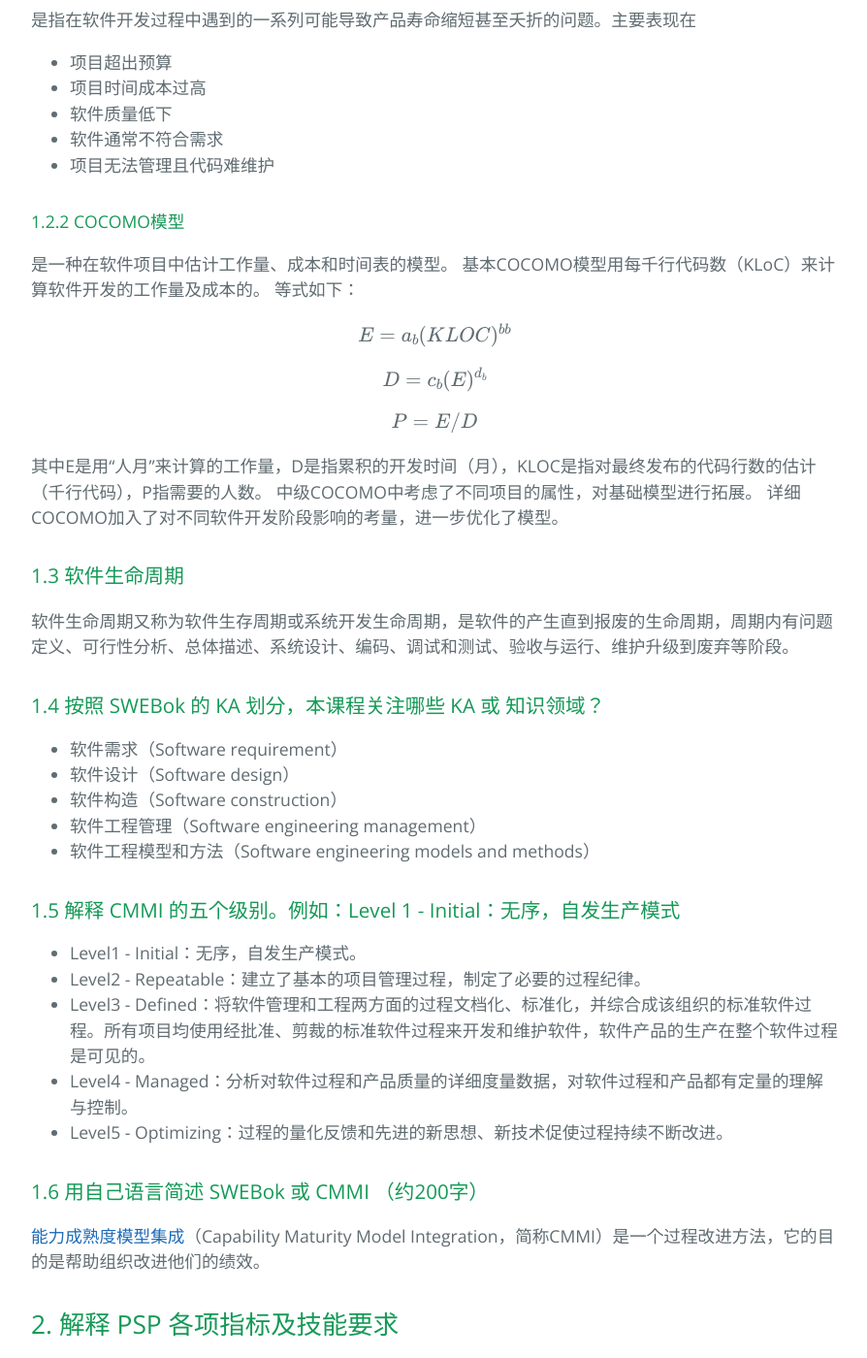
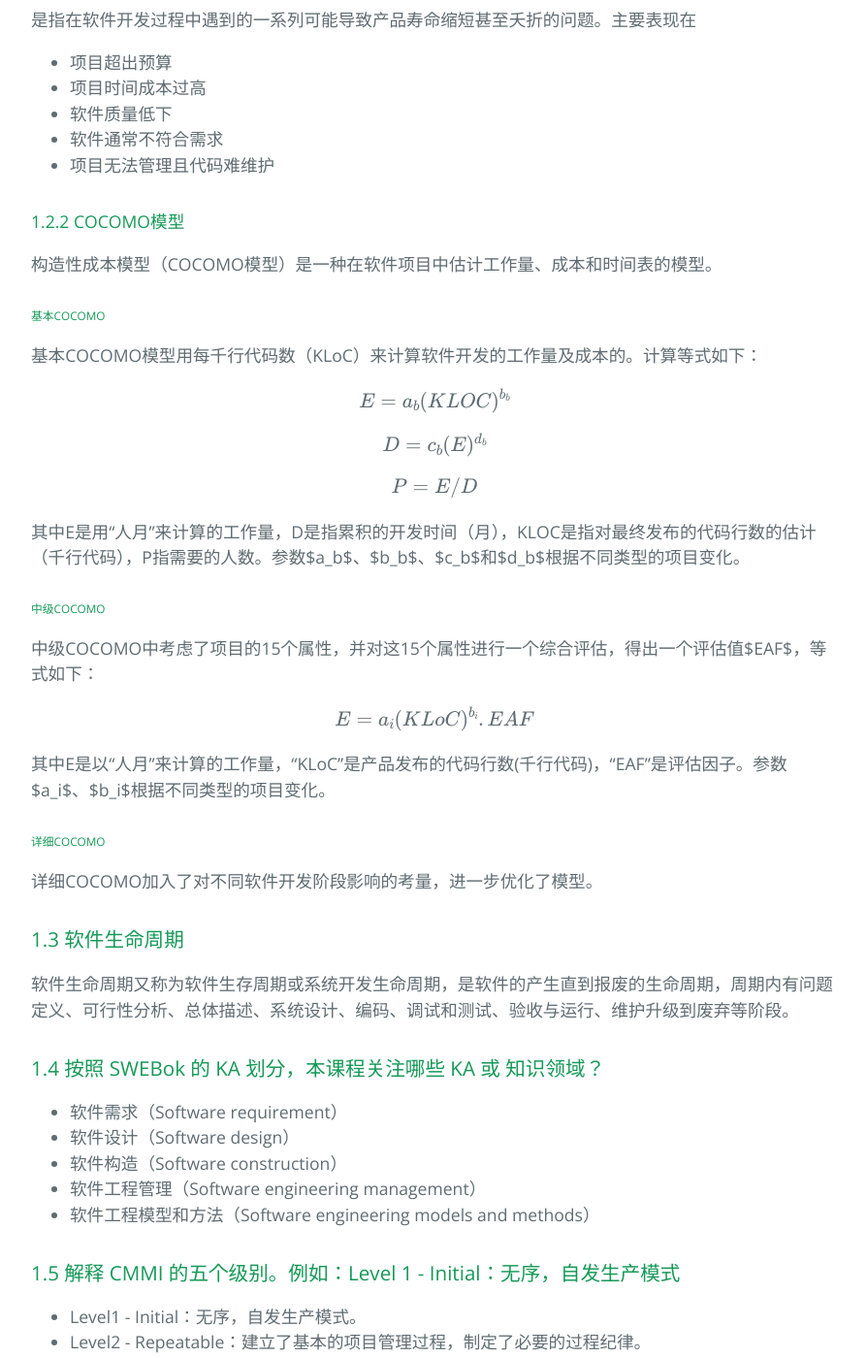
Before and after one commit to Heimzeng/Heimzeng.github.io, a Jekyll site: the page built from _posts/2018-03-15-homework1-of-software-system-analysis-and-design.md, in a window 1280 px wide and 1400 px high, scrolled down 839 px. Shown: the whole window at 97% size, without its empty margins (192-1086 px from the left). Built offline with Jekyll 4.4.1, drawn with Linux system fonts in a browser that asks for light colours; formulas are drawn with MathJax 3; some of the changed text lies outside the part shown.

Commit message:
finish hw1

```diff
--- a/_posts/2018-03-15-homework1-of-software-system-analysis-and-design.md
+++ b/_posts/2018-03-15-homework1-of-software-system-analysis-and-design.md
@@ -18,18 +18,25 @@
 - 项目无法管理且代码难维护
 
 #### 1.2.2 COCOMO模型
-是一种在软件项目中估计工作量、成本和时间表的模型。
-基本COCOMO模型用每千行代码数（KLoC）来计算软件开发的工作量及成本的。
-等式如下：
+构造性成本模型（COCOMO模型）是一种在软件项目中估计工作量、成本和时间表的模型。
+###### 基本COCOMO
+基本COCOMO模型用每千行代码数（KLoC）来计算软件开发的工作量及成本的。计算等式如下：
 
-$$E = a_b(KLOC)^{bb}$$
+$$E = a_b(KLOC)^{b_b}$$
 
 $$D = c_b(E)^{d_b}$$
 
 $$P = E / D$$
 
-其中E是用“人月”来计算的工作量，D是指累积的开发时间（月），KLOC是指对最终发布的代码行数的估计（千行代码），P指需要的人数。
-中级COCOMO中考虑了不同项目的属性，对基础模型进行拓展。
+其中E是用“人月”来计算的工作量，D是指累积的开发时间（月），KLOC是指对最终发布的代码行数的估计（千行代码），P指需要的人数。参数$a_b$、$b_b$、$c_b$和$d_b$根据不同类型的项目变化。
+###### 中级COCOMO
+中级COCOMO中考虑了项目的15个属性，并对这15个属性进行一个综合评估，得出一个评估值$EAF$，等式如下：
+
+$$E = a_i(KLoC)^{b_i}.EAF$$
+
+其中E是以“人月”来计算的工作量，“KLoC”是产品发布的代码行数(千行代码)，“EAF”是评估因子。参数$a_i$、$b_i$根据不同类型的项目变化。
+
+###### 详细COCOMO
 详细COCOMO加入了对不同软件开发阶段影响的考量，进一步优化了模型。
 
 ### 1.3 软件生命周期
@@ -52,5 +59,32 @@
 ### 1.6 用自己语言简述 SWEBok 或 CMMI （约200字）
 [能力成熟度模型集成](https://zh.wikipedia.org/wiki/%E8%83%BD%E5%8A%9B%E6%88%90%E7%86%9F%E5%BA%A6%E6%A8%A1%E5%9E%8B%E9%9B%86%E6%88%90#%E6%A6%82%E8%BF%B0)（Capability Maturity Model Integration，简称CMMI）是一个过程改进方法，它的目的是帮助组织改进他们的绩效。
 
+CMMI由来自行业、政府和卡内基·梅隆大学的一组专家所开发，开始的CMMI为开发或改进一个软件工程项目的过程提供指导，但是随着时间的推进，现在的CMMI已经被高度一般化，逐渐渗透其他领域，比如硬件产品的开发、所有种类的业务的交付，以及产品和服务的采购。
+
+CMMI能帮助组织集成传统和独立的组织功能，设置过程改进目标和优先级，为质量过程提供指引，并为评价当前过程提供参考。
+#### 三个方面
+CMMI有三个覆盖的方面，包括
+1. 产品服务和开发（CMMI for Development）
+2. 服务创建、管理和交付（CMMI for Service）
+3. 产品和采购服务（CMMI for Acquisition）
+#### 五个级别
+即 1.5 中提到的五个级别。
 
 ## 2. 解释 PSP 各项指标及技能要求
+根据PSP 2.1 我们可以得知，在拿到一个任务之后，程序员应该
+1. 首先开始计划，估计一下完成这个任务需要的时间。这里可以使用前面提到的COCOMO模型来预估任务的工作量和成本。
+2. 然后着手开发
+- 开发首要的事情就是分析需求。分析需求需要大量的数据，个人觉得可以委托第三方调查公司帮忙获取数据。
+- 根据需求生成设计文档，这里的文档应该只提取需求较大的几个功能加入项目，以节省成本。
+- 审查文档，确认设计文档的合理性
+- 代码规范，根据设计文档指定合适的代码规范
+- 具体设计
+- 具体编码
+- 代码复审
+- 代码测试
+
+3. 记录时间花费
+4. 测试报告
+5. 计算工作量
+6. 事后总结
+7. 提出过程改进计划
```
